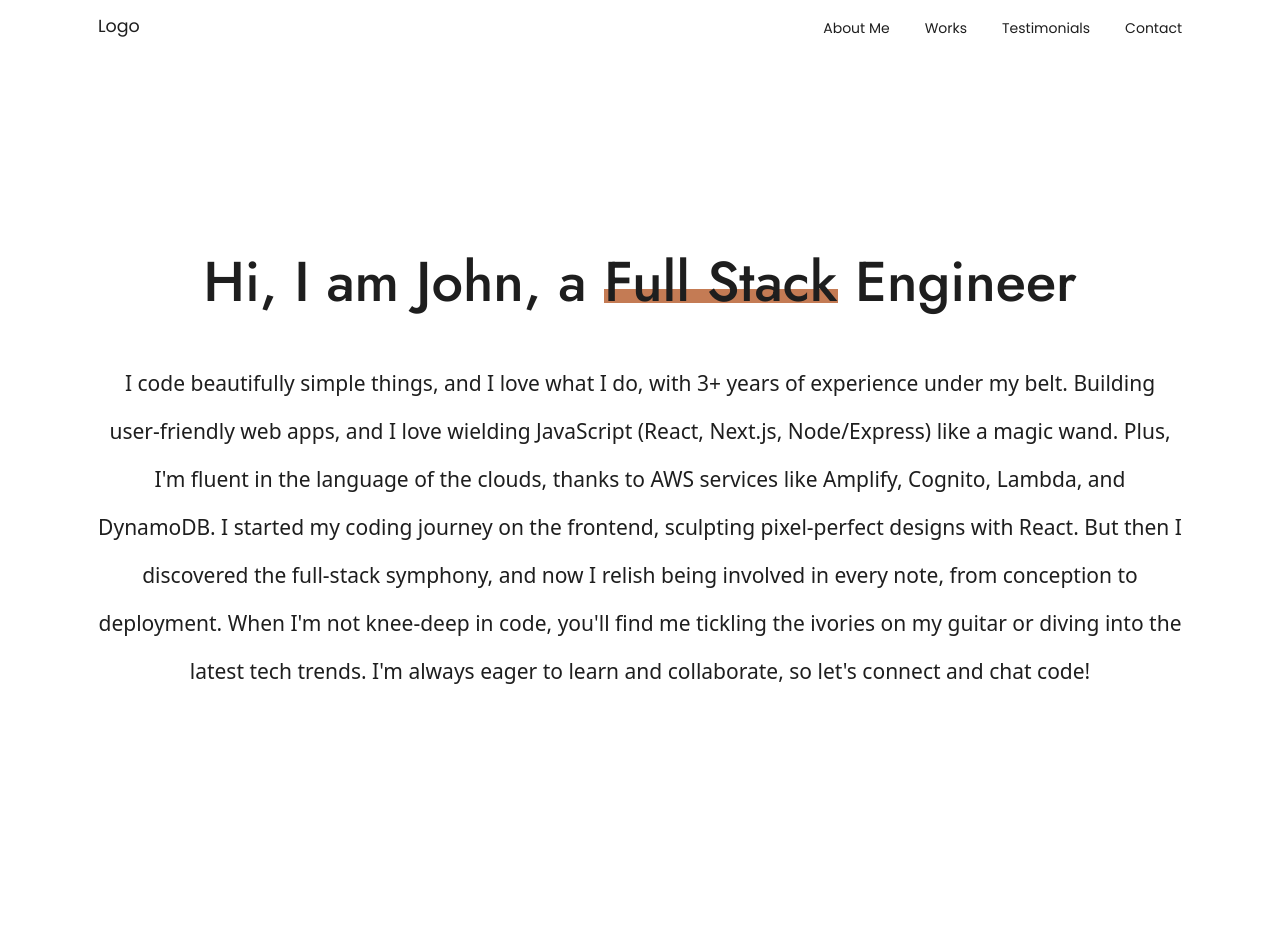
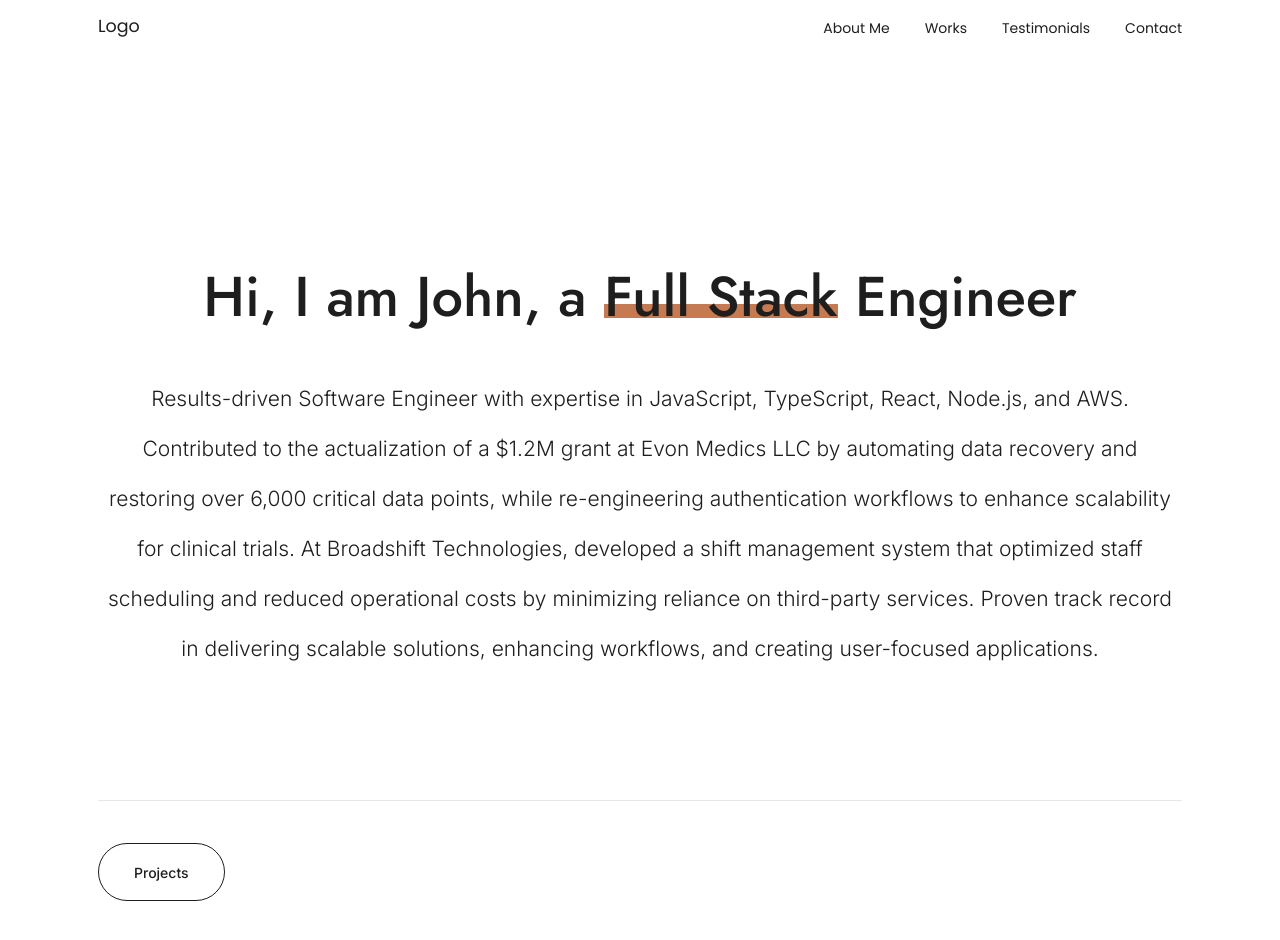
Before and after one commit to Johndiddles/portfolio-v2, a Next.js app: page / in a window 1280 px wide. Shown: the top 940 px of the page. Before the commit the page ends 807 px from the top, so only its background shows below. Built offline with nearby package versions, Linux system fonts and the light colour scheme.

Commit message:
update hero section and navigation bar

```diff
--- a/app/globals.css
+++ b/app/globals.css
@@ -13,6 +13,10 @@ html {
   color: #1e1e1e;
 }
 
+body {
+  scroll-behavior: smooth;
+}
+
 .hero_header {
   font-size: clamp(1.5rem, calc(5vw), 4rem);
 }
--- a/app/page.tsx
+++ b/app/page.tsx
@@ -1,10 +1,12 @@
 import Hero from "@/components/Hero/Hero";
+import Projects from "@/components/Projects/Projects";
 
 const Home = () => {
   return (
-    <>
+    <main>
       <Hero />
-    </>
+      <Projects />
+    </main>
   );
 };
 
--- /dev/null
+++ b/components/Buttons/Buttons.tsx
@@ -0,0 +1,25 @@
+"use client";
+import { ComponentProps, ReactNode } from "react";
+
+interface ButtonProps extends ComponentProps<"button"> {
+  variant: "fill" | "outline";
+  text?: string;
+  children?: ReactNode;
+}
+export const PillButton = ({
+  variant = "outline",
+  text,
+  children,
+  ...props
+}: ButtonProps) => {
+  return (
+    <button
+      className={`${
+        variant === "outline" ? "border border-[#1E1E1E] text-[#1E1E1E]" : ""
+      } rounded-[50px] px-10 py-5 font-inter font-medium`}
+      {...props}
+    >
+      {children ? children : text ? text : null}
+    </button>
+  );
+};
--- a/components/Container/Container.tsx
+++ b/components/Container/Container.tsx
@@ -2,7 +2,7 @@ import React, { ReactNode } from "react";
 
 const Container = ({ children }: { children: ReactNode }) => {
   return (
-    <div className="max-w-[1440px] mx-auto px-6 sm:px-8 md:px-12 lg:px-20 xl:px-28">
+    <div className="max-w-[1800px] mx-auto px-6 sm:px-8 md:px-12 lg:px-20 xl:px-28">
       {children}
     </div>
   );
--- a/components/Hero/Hero.tsx
+++ b/components/Hero/Hero.tsx
@@ -5,7 +5,7 @@ const Hero = () => {
   return (
     <section className="">
       <Container>
-        <div className="pt-32 pb-20 lg:pb-32 lg:pt-[240px] text-center flex flex-col justify-center gap-6 md:gap-10">
+        <div className="h-screen max-h-[1000px] pt-32 pb-20 lg:pb-32 lg:pt-[240px] text-center flex flex-col justify-center gap-6 md:gap-10">
           <h1 className="font-jost hero_header font-medium flex mx-auto gap-2 md:gap-4 lg:gap-5">
             Hi, I am John, a{" "}
             <span className="min-w-fit">
@@ -14,19 +14,17 @@ const Hero = () => {
             </span>{" "}
             Engineer
           </h1>
-          <p className="text-sm sm:text-base md:text-xl lg:text-2xl leading-5 lg:leading-[48px]">
-            I code beautifully simple things, and I love what I do, with 3+
-            years of experience under my belt. Building user-friendly web apps,
-            and I love wielding JavaScript (React, Next.js, Node/Express) like a
-            magic wand. Plus, I&apos;m fluent in the language of the clouds,
-            thanks to AWS services like Amplify, Cognito, Lambda, and DynamoDB.
-            I started my coding journey on the frontend, sculpting pixel-perfect
-            designs with React. But then I discovered the full-stack symphony,
-            and now I relish being involved in every note, from conception to
-            deployment. When I&apos;m not knee-deep in code, you&apos;ll find me
-            tickling the ivories on my guitar or diving into the latest tech
-            trends. I&apos;m always eager to learn and collaborate, so
-            let&apos;s connect and chat code!
+          <p className="font-light text-base md:text-xl lg:text-2xl leading-[28px] sm:leading-[32px] md:leading-[40px] lg:leading-[48px] xl:leading-[50px] max-w-[96ch] mx-auto font-inter">
+            Results-driven Software Engineer with expertise in JavaScript,
+            TypeScript, React, Node.js, and AWS. Contributed to the
+            actualization of a $1.2M grant at Evon Medics LLC by automating data
+            recovery and restoring over 6,000 critical data points, while
+            re-engineering authentication workflows to enhance scalability for
+            clinical trials. At Broadshift Technologies, developed a shift
+            management system that optimized staff scheduling and reduced
+            operational costs by minimizing reliance on third-party services.
+            Proven track record in delivering scalable solutions, enhancing
+            workflows, and creating user-focused applications.
           </p>
         </div>
       </Container>
--- /dev/null
+++ b/components/Projects/Projects.tsx
@@ -0,0 +1,19 @@
+import React from "react";
+import Container from "../Container/Container";
+import { PillButton } from "../Buttons/Buttons";
+
+const Projects = () => {
+  return (
+    <section id="works">
+      <Container>
+        <div className="border-y py-8 md:py-12">
+          <div>
+            <PillButton variant="outline" text="Projects" disabled />
+          </div>
+        </div>
+      </Container>
+    </section>
+  );
+};
+
+export default Projects;
```
